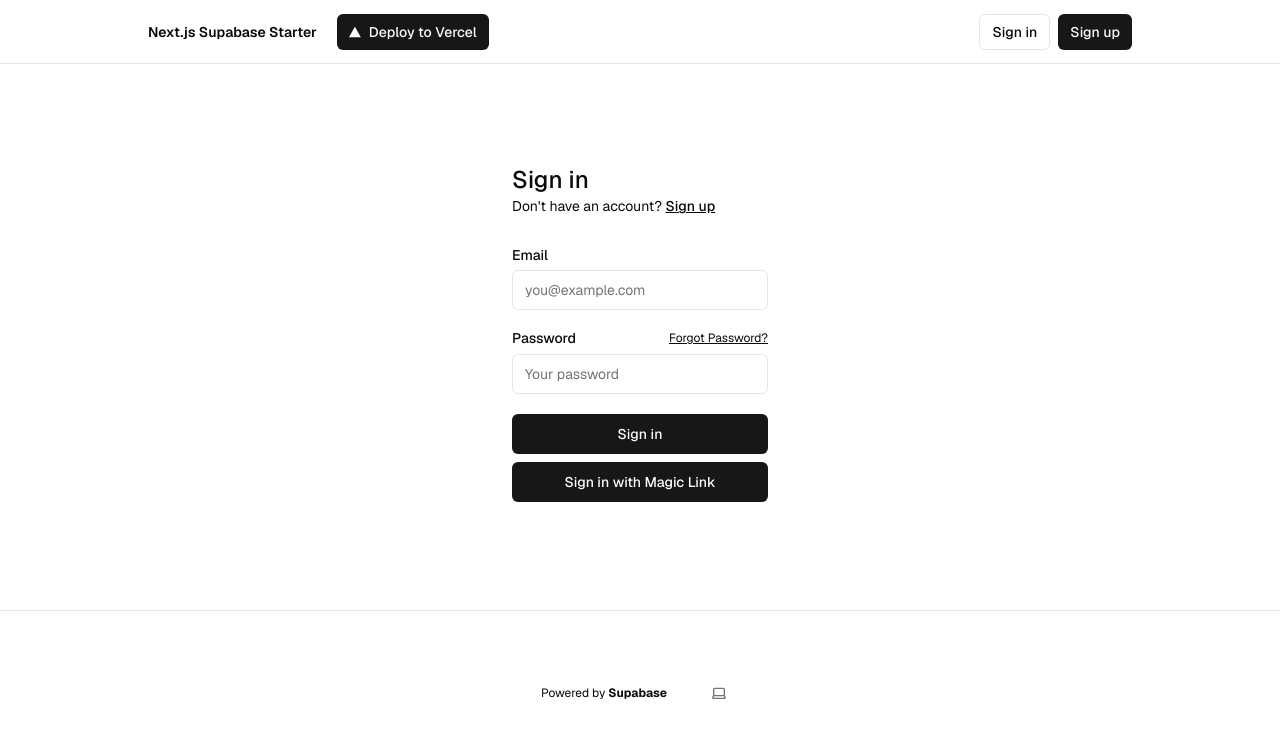
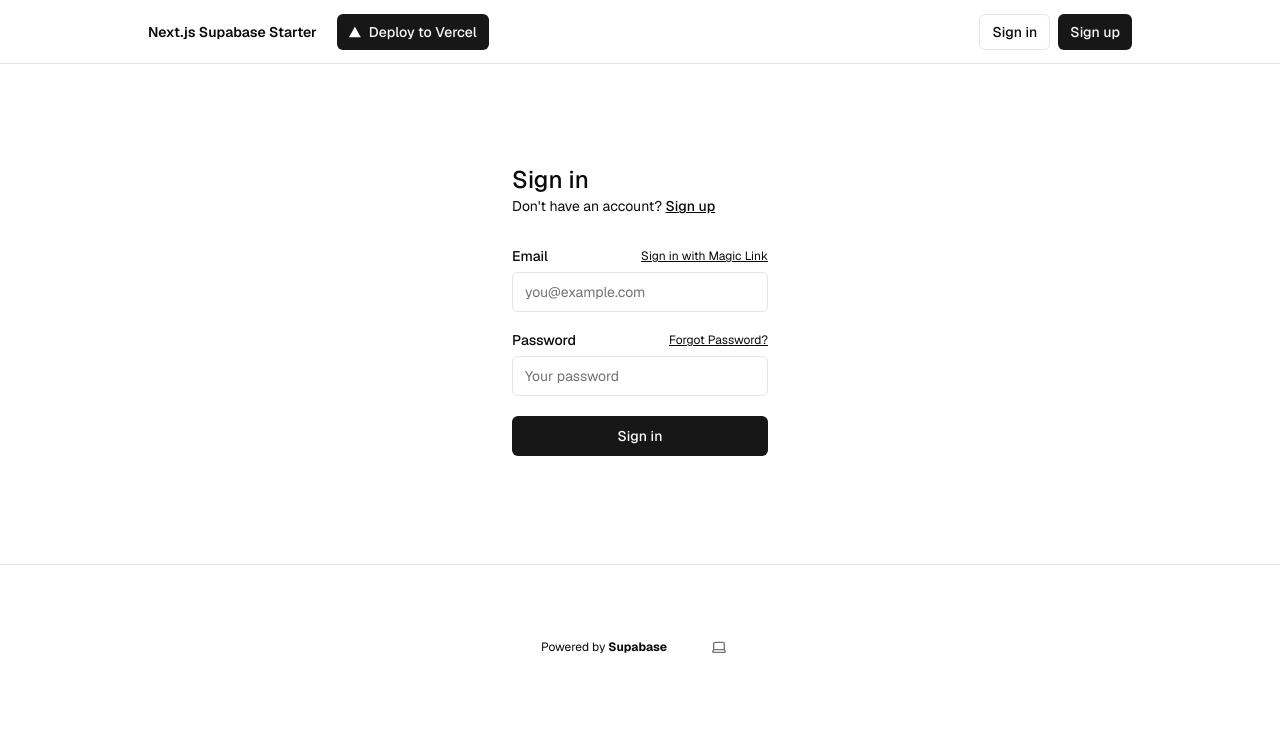
Before and after one commit to crux-coder/fix-finder, a Next.js app: page /sign-in in a window 1280 px wide. Shown: the top 738 px of the page. Built offline with nearby package versions, Linux system fonts and the light colour scheme; no server answers.

Commit message:
implemented magic link sign in

```diff
--- /dev/null
+++ b/app/(auth-pages)/sign-in-with-magic-link/page.tsx
@@ -0,0 +1,20 @@
+import { SubmitButton } from "@/components/submit-button";
+import { Label } from "@/components/ui/label";
+import { Input } from "@/components/ui/input"
+import { signInWithMagicLinkAction } from "@/app/actions";
+import { FormMessage, Message } from "@/components/form-message";
+
+export default async function SignInWithMagicLink(props: {searchParams : Promise<Message>}) {
+    const searchParams = await props.searchParams;
+    return (
+        <form className="flex-1 flex flex-col gap-2 min-w-64">
+            <h1>Sign In With Magic Link</h1>
+            <div className="py-4">
+                <Label htmlFor="email">Email</Label>
+                <Input placeholder="you@example.com" name="email" />
+            </div>
+            <SubmitButton pendingText="Sending..." formAction={signInWithMagicLinkAction}>Send Magic Link</SubmitButton>
+            <FormMessage message={searchParams} />
+        </form>
+    );
+}
--- a/app/(auth-pages)/sign-in/page.tsx
+++ b/app/(auth-pages)/sign-in/page.tsx
@@ -17,7 +17,15 @@ export default async function Login(props: { searchParams: Promise<Message> }) {
         </Link>
       </p>
       <div className="flex flex-col gap-2 [&>input]:mb-3 mt-8">
-        <Label htmlFor="email">Email</Label>
+        <div className="flex justify-between items-center">
+          <Label htmlFor="email">Email</Label>
+          <Link
+            className="text-xs text-foreground underline"
+            href="/sign-in-with-magic-link"
+          >
+            Sign in with Magic Link
+          </Link>
+        </div>
         <Input name="email" placeholder="you@example.com" required />
         <div className="flex justify-between items-center">
           <Label htmlFor="password">Password</Label>
@@ -37,9 +45,6 @@ export default async function Login(props: { searchParams: Promise<Message> }) {
         <SubmitButton pendingText="Signing In..." formAction={signInAction}>
           Sign in
         </SubmitButton>
-        <SubmitButton pendingText="Signing In..." formAction={''}>
-          Sign in with Magic Link
-        </SubmitButton>
         <FormMessage message={searchParams} />
       </div>
     </form>
--- a/app/actions.ts
+++ b/app/actions.ts
@@ -4,6 +4,8 @@ import { encodedRedirect } from "@/utils/utils";
 import { createClient } from "@/utils/supabase/server";
 import { headers } from "next/headers";
 import { redirect } from "next/navigation";
+import exp from "constants";
+import { log } from "util";
 
 export const signUpAction = async (formData: FormData) => {
   const email = formData.get("email")?.toString();
@@ -56,12 +58,30 @@ export const signInAction = async (formData: FormData) => {
   return redirect("/protected");
 };
 
+export const signInWithMagicLinkAction = async (formData: FormData) => {
+  const email = formData.get("email") as string;
+  const supabase = await createClient();
+  const origin = (await headers()).get("origin");
+  const { error } = await supabase.auth.signInWithOtp({
+    email: email,
+     options: {
+
+      emailRedirectTo: `${origin}/auth/callback?redirect_to=/protected`
+    }
+  })
+
+  if (error) {
+    return encodedRedirect("error", "/sign-in-with-magic-link", error.message);
+  }
+
+  return encodedRedirect("success", "/sign-in-with-magic-link", "Check your email for a magic link");
+}
+
 export const forgotPasswordAction = async (formData: FormData) => {
   const email = formData.get("email")?.toString();
   const supabase = await createClient();
   const origin = (await headers()).get("origin");
   const callbackUrl = formData.get("callbackUrl")?.toString();
-console.log(callbackUrl);
 
   if (!email) {
     return encodedRedirect("error", "/forgot-password", "Email is required");
```
Also changed, not shown: app/auth/callback/route.ts (line endings or trailing spaces).
